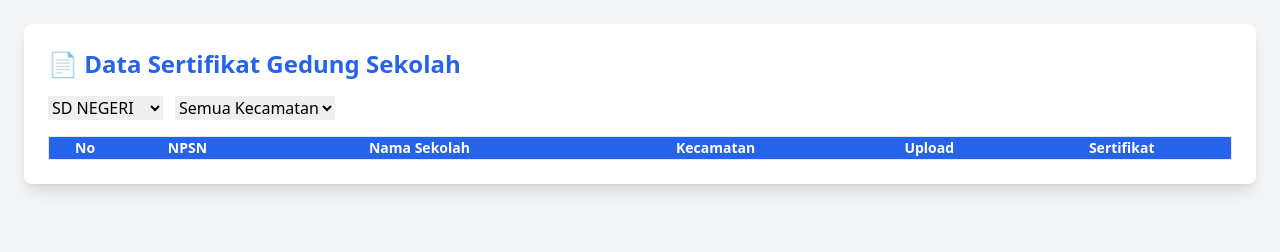
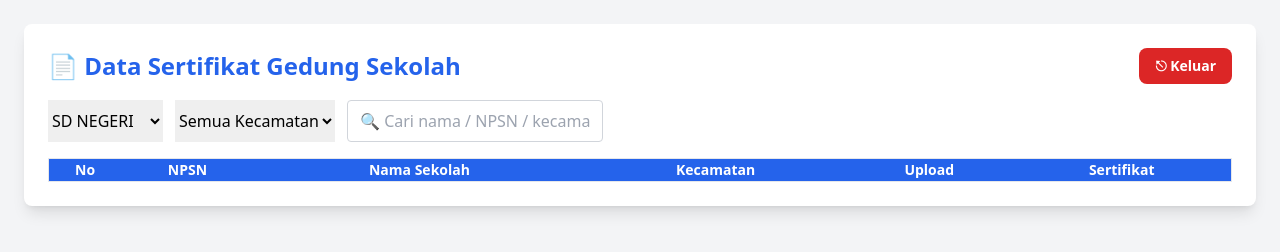
Before and after one commit to kertaskerjadikbud-stack/sertifikat, a plain HTML site: page index.html in a window 1280 px wide. Drawn offline with nearby package versions, Linux system fonts and the light colour scheme; no server answers.

Commit message:
Update index.html

```diff
--- a/index.html
+++ b/index.html
@@ -6,8 +6,6 @@
 
   <!-- Tailwind CDN -->
   <script src="https://cdn.tailwindcss.com"></script>
-
-  <!-- Custom CSS -->
   <link rel="stylesheet" href="style.css">
 </head>
 
@@ -15,11 +13,19 @@
 
 <div class="max-w-7xl mx-auto bg-white shadow-lg rounded-lg p-6">
 
-  <h2 class="text-2xl font-bold text-blue-600 mb-4">
-    📄 Data Sertifikat Gedung Sekolah
-  </h2>
+  <!-- HEADER -->
+  <div class="flex justify-between items-center mb-4">
+    <h2 class="text-2xl font-bold text-blue-600">
+      📄 Data Sertifikat Gedung Sekolah
+    </h2>
 
-  <!-- FILTER -->
+    <button onclick="logout()"
+      class="bg-red-600 hover:bg-red-700 text-white px-4 py-2 rounded-lg text-sm font-semibold">
+      ⎋ Keluar
+    </button>
+  </div>
+
+  <!-- FILTER & SEARCH -->
   <div class="flex flex-wrap gap-3 mb-4">
     <select id="sheet" class="select">
       <option>SD NEGERI</option>
@@ -29,6 +35,11 @@
     <select id="kecamatan" class="select">
       <option value="">Semua Kecamatan</option>
     </select>
+
+    <input id="search"
+      type="text"
+      placeholder="🔍 Cari nama / NPSN / kecamatan..."
+      class="border border-gray-300 rounded px-3 py-2 w-64 focus:ring focus:ring-blue-300">
   </div>
 
   <!-- TABLE -->
```
